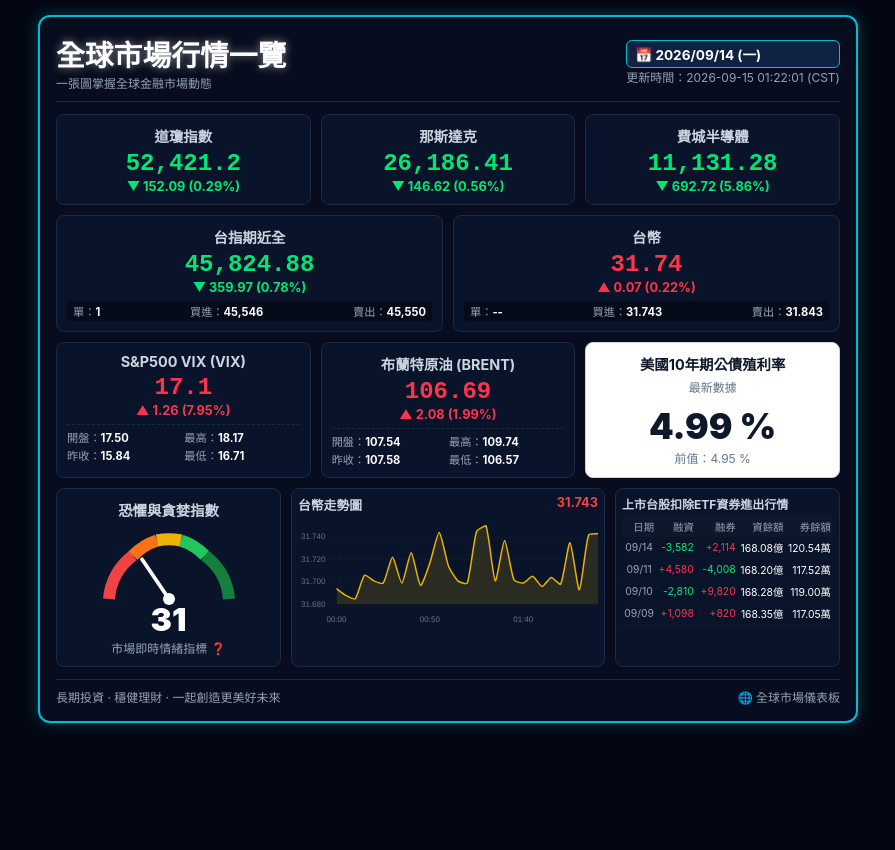
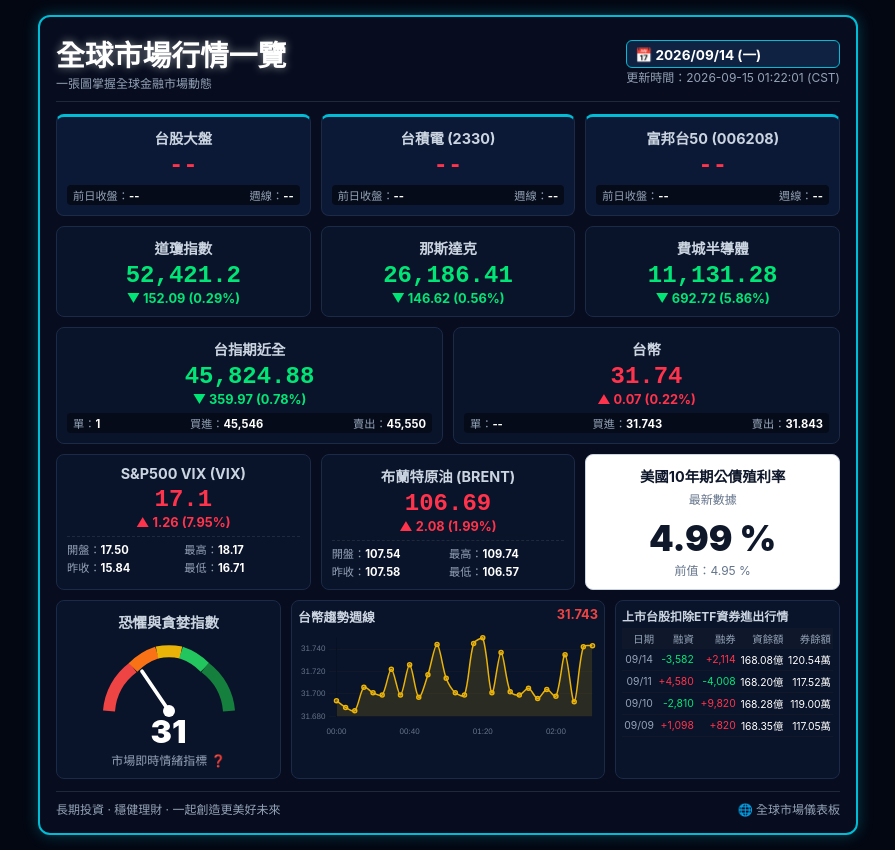
Before and after one commit to git291/market-dashboard, a plain HTML site: page index.html in a window 1280 px wide. Shown: the whole page, without its empty margins (192-1087 px from the left). Before the commit the page ends 800 px from the top, so only its background shows below. Drawn offline with nearby package versions, Linux system fonts and the light colour scheme.

Commit message:
Update index.html

```diff
--- a/index.html
+++ b/index.html
@@ -47,6 +47,7 @@
         .grid-2 { display: grid; grid-template-columns: repeat(2, 1fr); gap: 10px; margin-bottom: 10px; }
 
         .card { background: var(--card-bg); border: 1px solid #1a2a47; border-radius: 8px; padding: 10px; text-align: center; position: relative; }
+        .card-top { border-top: 3px solid var(--border-glow); background: #0b1836; }
         .card-white { background: #ffffff !important; color: #0f172a !important; border: 1px solid #cbd5e1; }
         .card-white .card-name { color: #0f172a !important; }
         .card-white .bond-value { color: #0f172a !important; }
@@ -90,6 +91,34 @@
         <div class="header-meta">
             <div class="date-badge">📅 2026/09/14 (一)</div>
             <div class="sub-title" id="updateTime">更新時間：2026-09-15 00:10:00 (CST)</div>
+        </div>
+    </div>
+
+    <!-- [新增] 最上方三個核心台股指標 -->
+    <div class="grid-3">
+        <div class="card card-top">
+            <div class="card-name">台股大盤</div>
+            <div class="card-price red" id="twii-price">--</div>
+            <div class="trade-row">
+                <span>前日收盤：<b id="twii-prev">--</b></span>
+                <span>週線：<b id="twii-week" class="red">--</b></span>
+            </div>
+        </div>
+        <div class="card card-top">
+            <div class="card-name">台積電 (2330)</div>
+            <div class="card-price red" id="tsmc-price">--</div>
+            <div class="trade-row">
+                <span>前日收盤：<b id="tsmc-prev">--</b></span>
+                <span>週線：<b id="tsmc-week" class="red">--</b></span>
+            </div>
+        </div>
+        <div class="card card-top">
+            <div class="card-name">富邦台50 (006208)</div>
+            <div class="card-price red" id="etf6208-price">--</div>
+            <div class="trade-row">
+                <span>前日收盤：<b id="etf6208-prev">--</b></span>
+                <span>週線：<b id="etf6208-week" class="red">--</b></span>
+            </div>
         </div>
     </div>
 
@@ -156,7 +185,7 @@
         </div>
     </div>
 
-    <!-- 恐懼指針 / 真台幣折線圖 / 資券表格 -->
+    <!-- 恐懼指針 / 台幣週線走勢圖 / 資券表格 -->
     <div class="grid-3">
         <div class="card">
             <div class="card-name">恐懼與貪婪指數</div>
@@ -175,11 +204,11 @@
             <div style="font-size:0.75rem; color:var(--text-sub);">市場即時情緒指標 ❓</div>
         </div>
 
-        <!-- 真實台幣走勢圖 -->
+        <!-- 台幣趨勢週線圖 -->
         <div class="card" style="padding: 6px;">
             <div class="card-name" style="text-align:left; font-size:0.8rem; display:flex; justify-content:space-between;">
-                <span>台幣走勢圖</span>
-                <span id="chart-latest-price" style="color:#ef4444;">31.743</span>
+                <span>台幣趨勢週線</span>
+                <span id="chart-latest-price" style="color:#ef4444;">--</span>
             </div>
             <div style="height: 110px; width: 100%; position: relative;">
                 <canvas id="twdCanvas"></canvas>
@@ -231,6 +260,18 @@
                 document.getElementById('updateTime').innerText = `更新時間：${data.updated_at}`;
             }
 
+            // 頂部三大指標渲染 (台股大盤、台積電、006208)
+            const renderTopCard = (id, item) => {
+                if(!item || item.price === '--') return;
+                document.getElementById(`${id}-price`).innerText = item.price;
+                document.getElementById(`${id}-prev`).innerText = item.prev_close;
+                document.getElementById(`${id}-week`).innerText = item.week_pChange;
+            };
+            renderTopCard('twii', data.twii);
+            renderTopCard('tsmc', data.tsmc);
+            renderTopCard('etf6208', data.etf6208);
+
+            // 基礎卡片渲染
             const renderCard = (id, item, forceRed = false) => {
                 if (!item || item.price === '--') return;
                 const priceEl = document.getElementById(`${id}-price`);
@@ -253,7 +294,7 @@
             renderCard('fitx', data.fitx);
             renderCard('usdtwd', data.usdtwd, true);
 
-            // 恐懼指針旋轉
+            // 恐懼與貪婪指針
             if (data.fear) {
                 const score = parseInt(data.fear.score) || 33;
                 document.getElementById('fear-score').innerText = score;
@@ -265,7 +306,7 @@
                 document.getElementById('needle').setAttribute('y2', y.toFixed(1));
             }
 
-            // 渲染真實台幣 5 分鐘折線圖
+            // 渲染台幣歷史週線圖
             if (data.twd_chart && data.twd_chart.length > 0) {
                 const labels = data.twd_chart.map(item => item.time);
                 const prices = data.twd_chart.map(item => item.price);
@@ -285,8 +326,8 @@
                             borderWidth: 1.5,
                             fill: true,
                             backgroundColor: 'rgba(234, 179, 8, 0.15)',
-                            pointRadius: 0,
-                            tension: 0.2
+                            pointRadius: 2,
+                            tension: 0.3
                         }]
                     },
                     options: {
@@ -295,7 +336,7 @@
                         plugins: { legend: { display: false } },
                         scales: {
                             x: {
-                                ticks: { color: '#64748b', font: { size: 8 }, maxTicksLimit: 3 },
+                                ticks: { color: '#64748b', font: { size: 8 }, maxTicksLimit: 4 },
                                 grid: { display: false }
                             },
                             y: {
```
